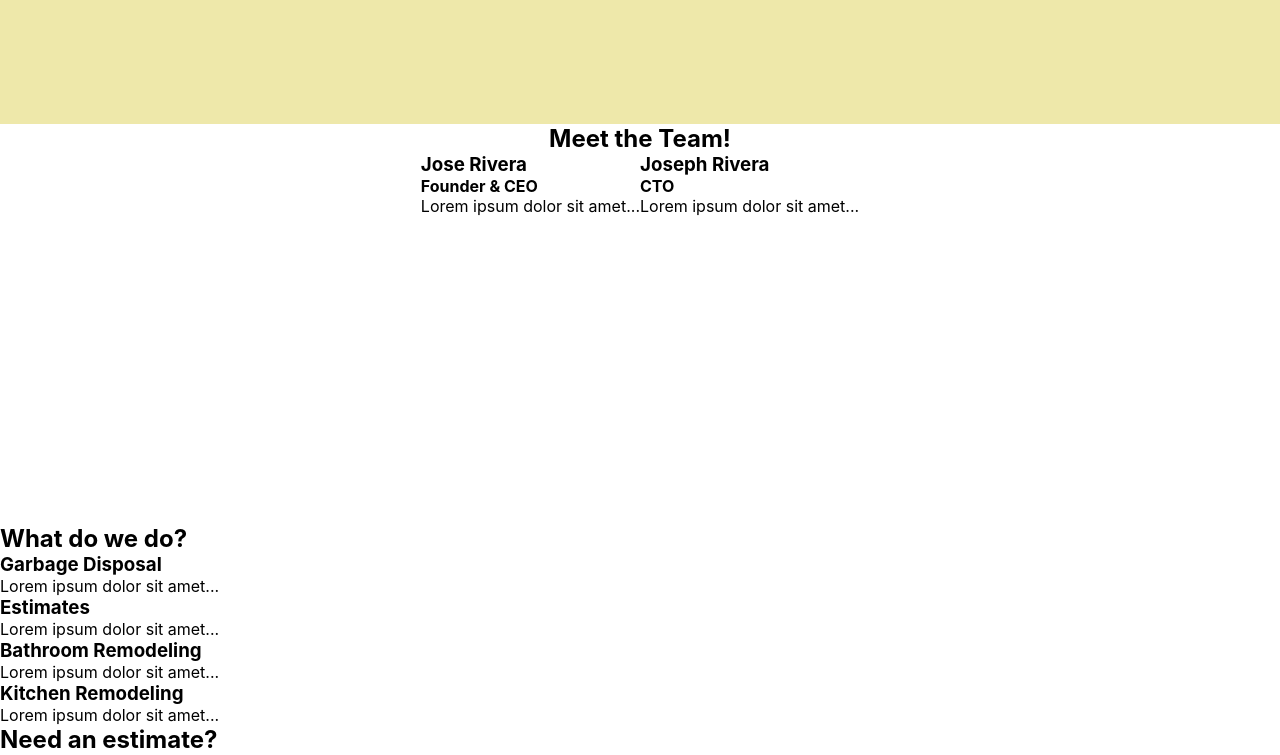
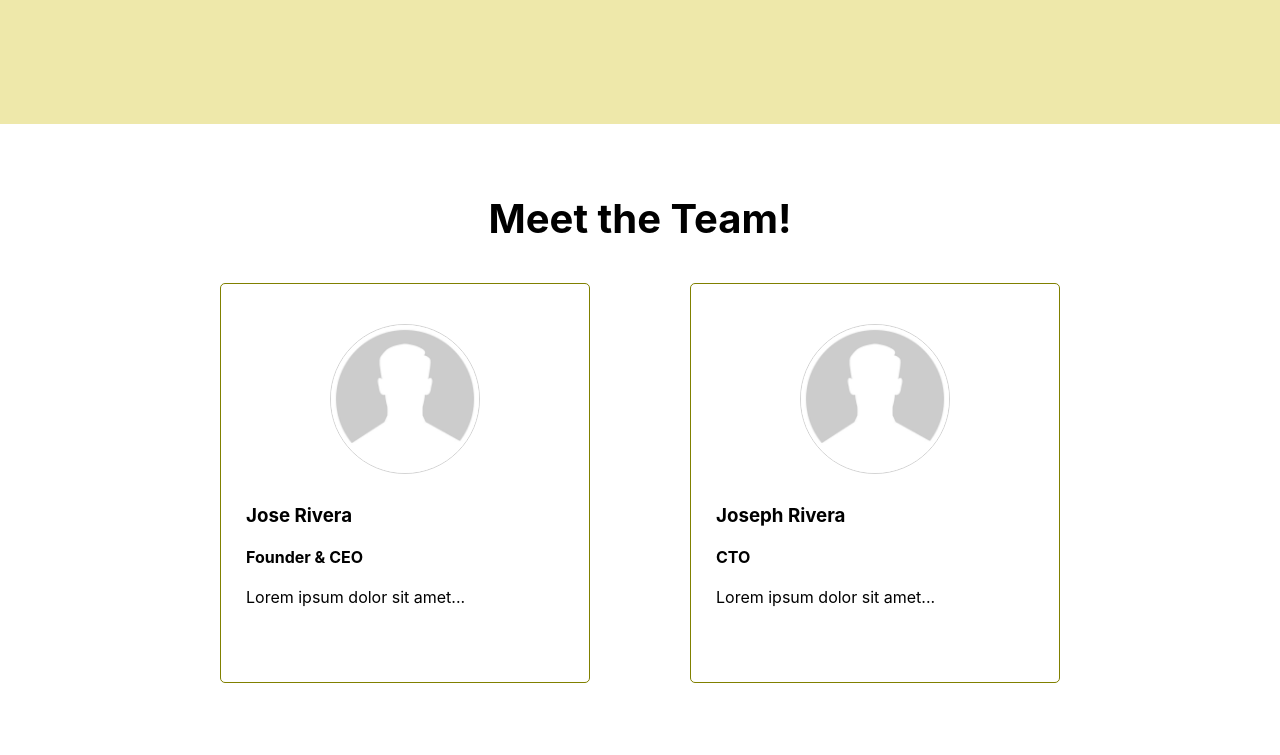
Before and after one commit to ysfahmd/loma-construction, a React (Create React App) app: page / in a window 1280 px wide. Shown: the part 540-1295 px from the top of the page. Built offline with nearby package versions, Linux system fonts and the light colour scheme.

Commit message:
1) designed shell and structure for the 'meet-the-team-section' in the 'HomePage' component, missing colors

```diff
--- a/src/components/HomePage/HomePage.css
+++ b/src/components/HomePage/HomePage.css
@@ -11,9 +11,15 @@
   transform: scale(1.03);
 }
 
+/* ------------------------- Styling for HOME PAGE CONTAINER div ------------------------- */
+
+#home-page-container > * {
+  padding: 0 80px;
+}
+
 /* ------------------------- Styling for HERO SECTION ------------------------- */
 #hero-section {
-  width: 100vw;
+  width: 100%;
   height: 70vh;
   display: flex;
   flex-direction: column;
@@ -48,10 +54,15 @@
 
 #meet-the-team-section {
   width: 100vw;
-  height: 50vh;
+  padding: 70px 0 70px;
   display: flex;
   flex-direction: column;
   align-items: center;
+}
+
+#meet-the-team-section > h2 {
+  margin: 0 0 30px;
+  font-size: 2.5rem;
 }
 
 #team-member-cards {
--- a/src/components/HomePage/subcomponents/TeamMemberItem/TeamMemberItem.css
+++ b/src/components/HomePage/subcomponents/TeamMemberItem/TeamMemberItem.css
@@ -0,0 +1,34 @@
+/* ------------------------- Styling for TEAM MEMBER ITEM div ------------------------- */
+
+#team-member-item {
+  padding: 40px 25px 65px;
+  margin: 10px 50px;
+  width: 370px;
+  display: flex;
+  flex-direction: column;
+  border: 1px solid olive;
+  border-radius: 5px;
+}
+
+#team-member-item > * {
+  margin: 10px 0;
+}
+
+#team-member-item > img {
+  width: 150px;
+  margin: 0 auto 20px;
+  border: 1px solid lightgray;
+  border-radius: 50%;
+}
+
+#team-member-item > h3 {
+
+}
+
+#team-member-item > h4 {
+
+}
+
+#team-member-item > p {
+
+}
--- a/src/components/HomePage/subcomponents/TeamMemberItem/TeamMemberItem.js
+++ b/src/components/HomePage/subcomponents/TeamMemberItem/TeamMemberItem.js
@@ -1,12 +1,14 @@
 import React from 'react';
 import './TeamMemberItem.css';
+import headshotIcon from '../../../../assets/headshot-icon.jpg'
 
 export default function TeamMemberItem({ name, title, biography }) {
   return (
     <div id='team-member-item'>
+      <img src={headshotIcon} alt='temporary headshot placeholder until I get the actual pictures.' />
       <h3>{name}</h3>
       <h4>{title}</h4>
       <p>{biography}</p>
     </div>
   )
-}
+};
```
Also changed, not shown: src/assets/headshot-icon.jpg (added).
